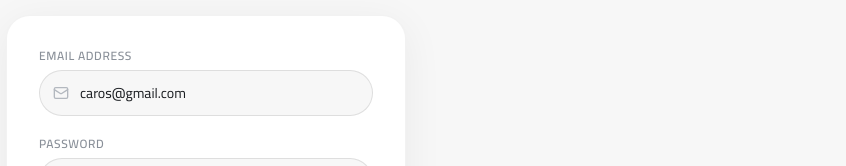
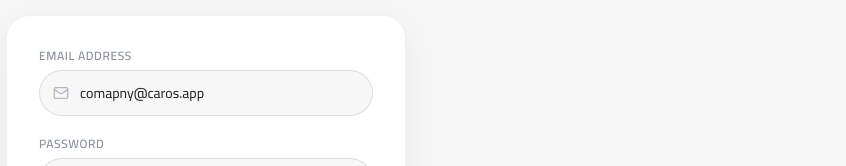
Before and after one commit to carosscriprto-cell/al-nadaf-caros, a Next.js app: page /auth/login in a window 1280 px wide. Shown: the part 305-471 px from the top of the page, without its empty margins (434-1280 px from the left). Built offline with nearby package versions, Linux system fonts and the light colour scheme; no server answers.

Commit message:
fix auth

```diff
--- a/app/(system)/auth/login/page.tsx
+++ b/app/(system)/auth/login/page.tsx
@@ -42,8 +42,8 @@ export default function LoginPage() {
   const redirectTo = searchParams.get('redirectTo') || '/dashboard';
 
   const [lang, setLang] = useState<Lang>('en');
-  const [email, setEmail] = useState('caros@gmail.com');
-  const [password, setPassword] = useState('caros123');
+  const [email, setEmail] = useState('comapny@caros.app');
+  const [password, setPassword] = useState('password');
   const [loading, setLoading] = useState(false);
   const [error, setError] = useState('');
 
```
